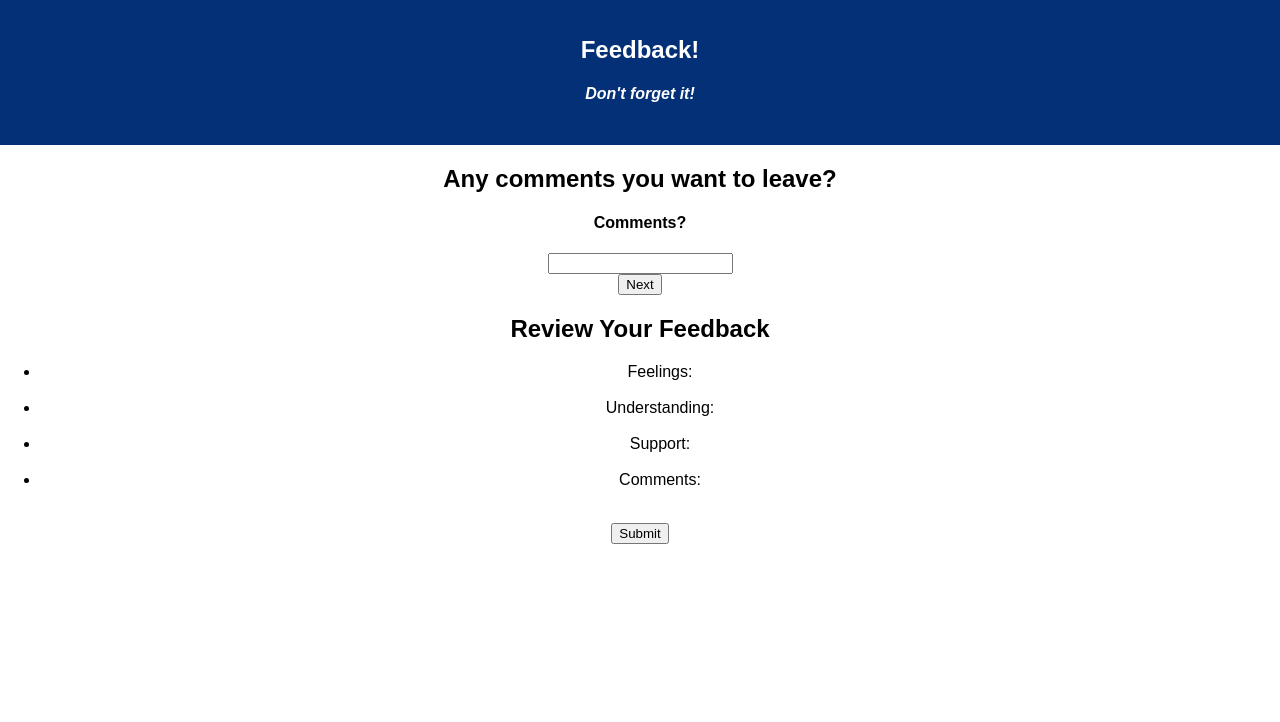
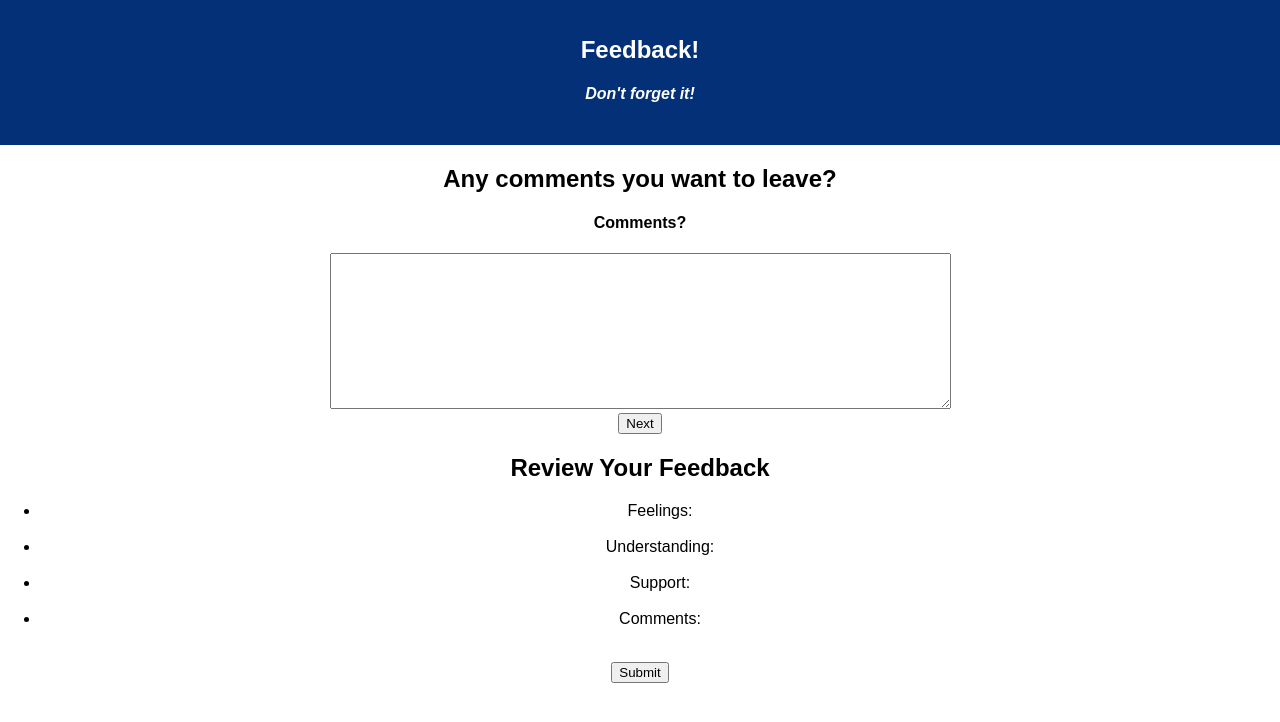
Before and after one commit to mangwan/weekend-redux-feedback-loop, a React (Create React App) app: page /#/Comments in a window 1280 px wide. Shown: the top 722 px of the page. Built offline with nearby package versions, Linux system fonts and the light colour scheme.

Commit message:
changed input to teaxarea

```diff
--- a/src/components/Comments/Comments.js
+++ b/src/components/Comments/Comments.js
@@ -30,11 +30,12 @@ class Comments extends Component {
                 </div>
                 <div>
                     <h4>Comments?</h4>
-                    <input
+                    <textarea
                         type="text"
+                        rows="10" cols="75"
                         onChange={this.handleChange}
-                        value={this.state.comments}>
-                    </input>
+                        value={this.props.feedback.feedback.comments}>
+                    </textarea>
                     <br/>
                     <button onClick={this.handleClick}>Next</button>
                 </div>
@@ -47,7 +48,7 @@ class Comments extends Component {
 }
 
 const mapReduxStateToProps = (reduxState) => ({
-    reduxState,
+    feedback: reduxState,
 })
 
 export default connect(mapReduxStateToProps)(Comments);
```
